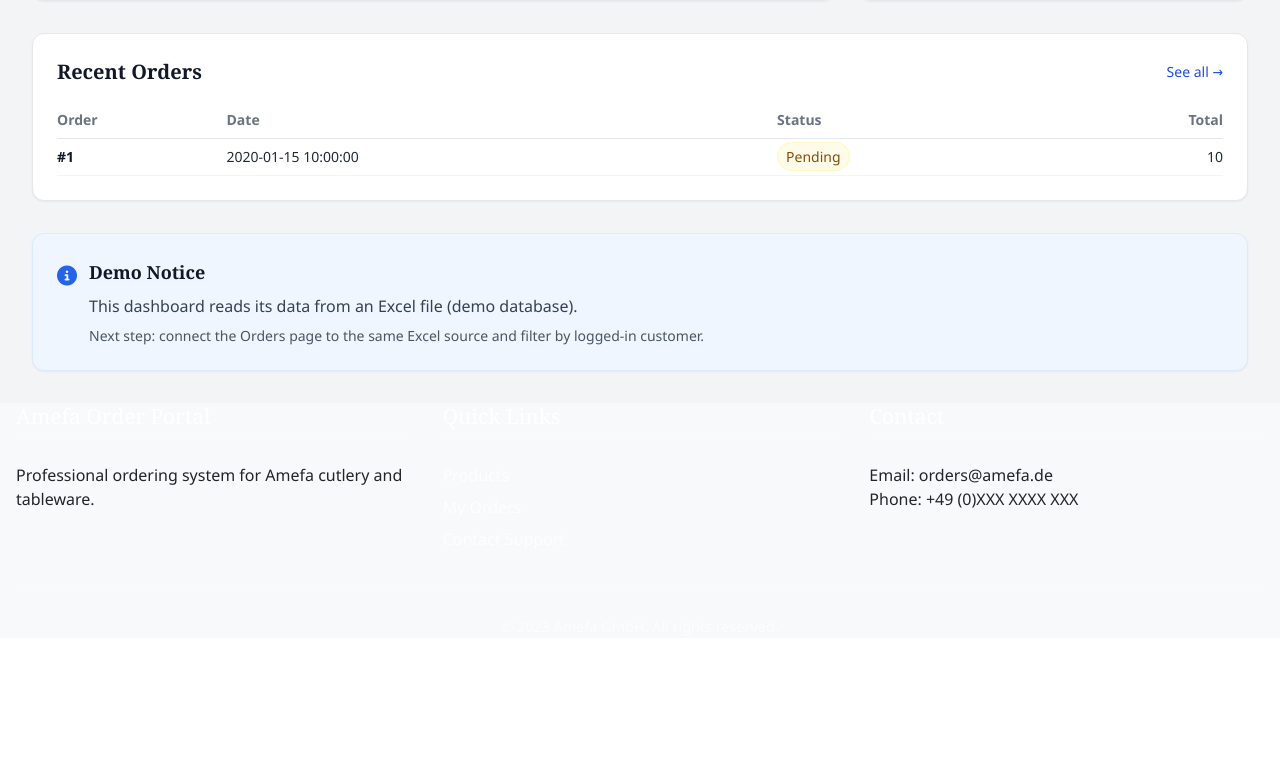
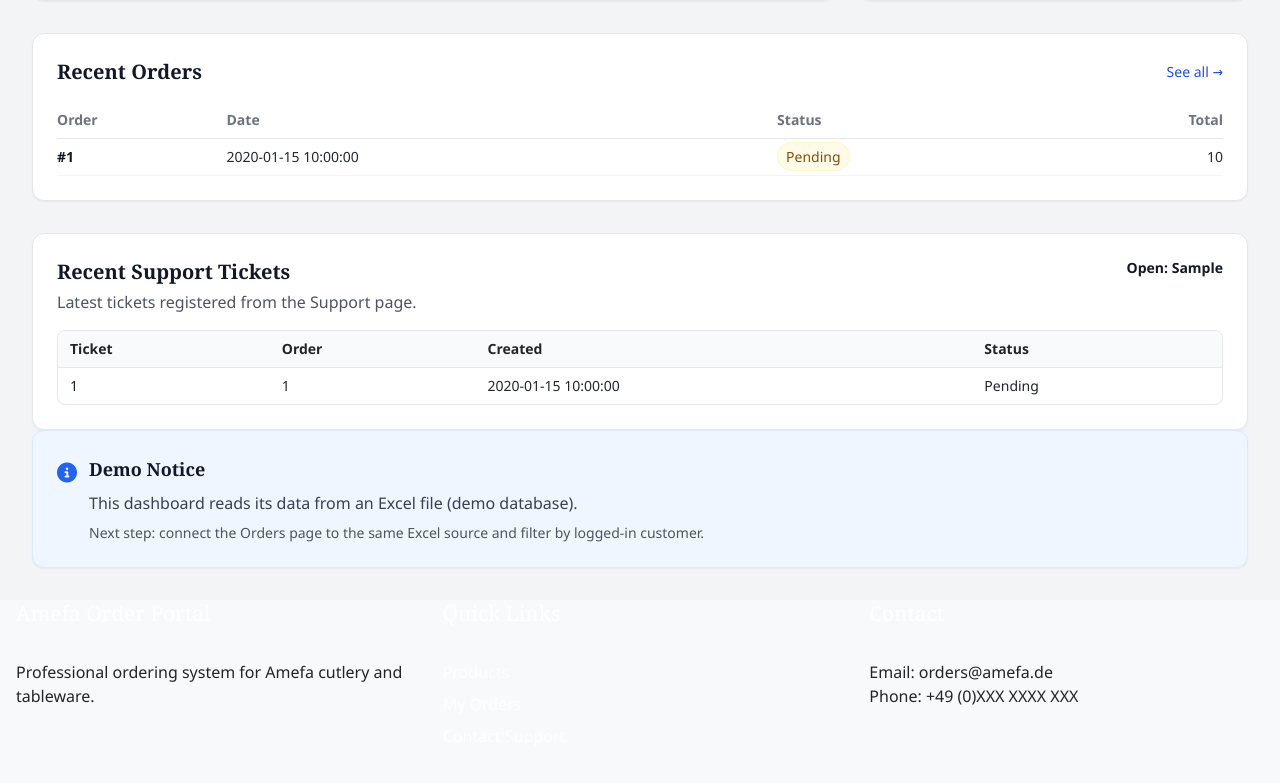
Before and after one commit to ejbeth/group-1_appliedanalytics, a Flask app: template Amefa Order Portal/templates/pages/dashboard.html in a window 1280 px wide. Shown: the part 1481-2264 px from the top of the page. Before the commit the page ends 1989 px from the top, so only its background shows below. Run offline with Flask 3, Linux system fonts and the light colour scheme; the template is opened without the code that fills it: most values are stand-ins (such as "Sample title", 1, 10 or a date in 2020); some libraries are stand-ins or nearby versions.

Commit message:
Register Emails in the Excel file

```diff
--- a/Amefa Order Portal/application.py
+++ b/Amefa Order Portal/application.py
@@ -1,4 +1,4 @@
-from flask import Flask, render_template, redirect, url_for, session, flash, request
+from flask import Flask, render_template, redirect, url_for, session, flash, request, jsonify
 import os
 from openpyxl import load_workbook
 from datetime import datetime, timedelta
@@ -7,11 +7,27 @@
 app.secret_key = 'amefa-portal-secret-key-2024'  # Change this for production
 
 EXCEL_PATH = os.path.join(os.path.dirname(__file__), "amefa_order_portal_demo_db_final_en.xlsx")
-print("EXCEL_PATH =", EXCEL_PATH)
-print("EXCEL_EXISTS =", os.path.exists(EXCEL_PATH))
 
 SHEET_ORDERS = "Orders"                                # your sheet name
 SHEET_CUSTOMERS = "Customers"  # optional (only if you want per-customer filtering)
+SHEET_SUPPORT = "Support"
+
+# Ensure that the Support worksheet exists in the Excel database.
+# If the sheet does not exist, it is created with the required header structure.
+# This helper guarantees a consistent schema before writing support ticket data.
+def ensure_support_sheet(wb):
+    if SHEET_SUPPORT not in wb.sheetnames:
+        ws = wb.create_sheet(SHEET_SUPPORT)
+        ws.append([
+            "TicketID",
+            "CustomerID",
+            "OrderID",
+            "EmailTracking",
+            "CreatedAt",
+            "Status"
+        ])
+        return ws
+    return wb[SHEET_SUPPORT]
 
 # Debug: Show template structure
 print("=" * 50)
@@ -38,6 +54,7 @@
         if username and password:  # Basic validation
             session['user_id'] = 1  # Set a dummy user ID
             session['username'] = username
+            session['customer_id'] = resolve_customer_id_from_username(username)
             flash('Login successful! Welcome to Amefa Order Portal.', 'success')
             return redirect(url_for('dashboard'))
         else:
@@ -214,9 +231,102 @@
         "status_counts": status_counts,
         "recent_orders": recent_orders,
     }
+    # --- Support tickets (latest 5) ---
+    support_tickets = []
+    if SHEET_SUPPORT in wb.sheetnames:
+        ws_sup = wb[SHEET_SUPPORT]
+
+        for row in ws_sup.iter_rows(min_row=2, values_only=True):
+            if not row or not row[0]:
+                continue
+
+            # Columns: TicketID, CustomerID, OrderID, EmailTracking, CreatedAt, Status
+            t_customer = row[1]
+
+            # Filter by logged-in customer
+            if customer_id and normalize(t_customer) != normalize(customer_id):
+                continue
+
+            support_tickets.append({
+                "ticket_id": row[0],
+                "customer_id": row[1],
+                "order_id": row[2],
+                "email_tracking": row[3],
+                "created_at": row[4],
+                "status": row[5],
+            })
+
+        # Sort by CreatedAt (string "YYYY-MM-DD HH:MM:SS") and take latest 5
+        support_tickets = sorted(
+            support_tickets,
+            key=lambda x: x.get("created_at") or "",
+            reverse=True
+        )[:5]
+
+    metrics["recent_tickets"] = support_tickets
+    metrics["open_tickets"] = sum(1 for t in support_tickets if (t.get("status") or "").lower() == "open")
 
     wb.close()
     return metrics
+
+def load_orders_from_excel(customer_id=None):
+    """
+    Load all orders from the Excel database.
+    If customer_id is provided, filter results to the logged-in customer.
+    Returns a list of order dictionaries for the Orders page.
+    """
+    wb = load_workbook(EXCEL_PATH, data_only=True)
+    ws = wb[SHEET_ORDERS]
+
+    # Build a header -> column index map from the first row
+    headers = {}
+    for c in range(1, ws.max_column + 1):
+        name = ws.cell(row=1, column=c).value
+        if name:
+            headers[str(name).strip().lower()] = c
+
+    def col(name):
+        return headers.get(name.lower())
+
+    c_order_id = col("orderid")
+    c_date = col("orderdate")
+    c_customer = col("customerid")
+    c_status = col("status")
+    c_total = col("total")
+
+    orders = []
+
+    # Read all rows and optionally filter by customer_id
+    for r in range(2, ws.max_row + 1):
+        oid = ws.cell(r, c_order_id).value if c_order_id else None
+        if not oid:
+            continue
+
+        cust = ws.cell(r, c_customer).value if c_customer else None
+        if customer_id and normalize(cust) != normalize(customer_id):
+            continue
+
+        date_val = ws.cell(r, c_date).value if c_date else None
+        status_val = ws.cell(r, c_status).value if c_status else "Unknown"
+        total_val = ws.cell(r, c_total).value if c_total else 0
+
+        # Normalize values for UI rendering
+        total_num = parse_eur(total_val)
+        date_str = date_val.strftime("%Y-%m-%d") if isinstance(date_val, datetime) else ""
+
+        orders.append({
+            "order_id": str(oid).replace("#", ""),
+            "date": date_str,
+            "status": str(status_val),
+            "total_value": total_num,
+            "total": f"€ {total_num:,.2f}",
+        })
+
+    # Sort newest first
+    orders = sorted(orders, key=lambda x: x.get("date") or "", reverse=True)
+
+    wb.close()
+    return orders
 
 @app.route('/dashboard')
 def dashboard():
@@ -249,7 +359,17 @@
     if 'user_id' not in session:
         flash('Please login to view orders.', 'error')
         return redirect(url_for('login'))
-    return render_template('pages/order_view.html')
+
+    # Get customer linked to the current session
+    customer_id = session.get("customer_id")
+
+    # Load all orders for this customer
+    orders = load_orders_from_excel(customer_id=customer_id)
+
+    return render_template(
+        'pages/order_view.html',
+        orders=orders
+    )
 
 # Reports route
 @app.route('/reports')
@@ -266,6 +386,40 @@
         flash('Please login to access support.', 'error')
         return redirect(url_for('login'))
     return render_template('pages/support.html')
+
+# Create a support ticket and store it in the Excel database
+@app.route("/support/create", methods=["POST"])
+def support_create():
+    # Read JSON payload from request
+    data = request.get_json(silent=True) or {}
+
+    # Extract required fields
+    ticket_id = (data.get("ticket_id") or "").strip()
+    order_id = (data.get("order_id") or "").strip()
+    email_tracking = (data.get("email_tracking") or "").strip()
+
+    # Get customer from session (if logged in)
+    customer_id = session.get("customer_id")
+
+    # Set metadata
+    created_at = datetime.now().strftime("%Y-%m-%d %H:%M:%S")
+    status = "Open"
+
+    # Basic validation
+    if not ticket_id:
+        return jsonify({"ok": False, "error": "Missing ticket_id"}), 400
+    if not email_tracking:
+        return jsonify({"ok": False, "error": "Missing email_tracking"}), 400
+
+    # Write ticket to Excel
+    wb = load_workbook(EXCEL_PATH)
+    ws = ensure_support_sheet(wb)
+    ws.append([ticket_id, customer_id, order_id, email_tracking, created_at, status])
+    wb.save(EXCEL_PATH)
+    wb.close()
+
+    # Return success response
+    return jsonify({"ok": True})
 
 # Add a test route to verify CSS is working
 @app.route('/test-css')
--- a/Amefa Order Portal/templates/pages/dashboard.html
+++ b/Amefa Order Portal/templates/pages/dashboard.html
@@ -211,17 +211,23 @@
 
     </div>
 
-    <!-- Recent Orders -->
+   <!-- Recent Orders section -->
 <div class="p-6 rounded-xl bg-white border border-gray-200 shadow-sm mb-8">
+
+  <!-- Section header with link to full orders page -->
   <div class="flex items-center justify-between mb-4">
     <h2 class="text-xl font-bold text-gray-900">Recent Orders</h2>
-        <a href="{{ url_for('orders') }}" class="text-blue-700 hover:text-blue-800 text-sm font-medium">
+    <a href="{{ url_for('orders') }}"
+       class="text-blue-700 hover:text-blue-800 text-sm font-medium">
       See all →
     </a>
   </div>
 
+  <!-- Orders table -->
   <div class="overflow-x-auto">
     <table class="w-full text-sm">
+
+      <!-- Table header -->
       <thead>
         <tr class="text-gray-500 border-b border-gray-200">
           <th class="text-left py-2">Order</th>
@@ -231,28 +237,49 @@
         </tr>
       </thead>
 
+      <!-- Table body -->
       <tbody class="text-gray-800">
         {% if metrics.recent_orders and metrics.recent_orders|length > 0 %}
           {% for o in metrics.recent_orders %}
+
+            <!-- Single order row -->
             <tr class="border-b border-gray-100 hover:bg-gray-50">
-                  <td class="py-2 font-semibold text-gray-900">#{{ o.order_id }}</td>
+              <td class="py-2 font-semibold text-gray-900">
+                #{{ o.order_id }}
+              </td>
               <td class="py-2">{{ o.date }}</td>
+
+              <!-- Order status with visual badge -->
               <td class="py-2">
                 {% if o.status == "Processing" %}
-                      <span class="px-2 py-1 rounded-full bg-blue-50 text-blue-700 border border-blue-100">Processing</span>
+                  <span class="px-2 py-1 rounded-full bg-blue-50 text-blue-700 border border-blue-100">
+                    Processing
+                  </span>
                 {% elif o.status == "Delivered" %}
-                      <span class="px-2 py-1 rounded-full bg-green-50 text-green-700 border border-green-100">Delivered</span>
+                  <span class="px-2 py-1 rounded-full bg-green-50 text-green-700 border border-green-100">
+                    Delivered
+                  </span>
                 {% elif o.status == "Pending" %}
-                      <span class="px-2 py-1 rounded-full bg-yellow-50 text-yellow-800 border border-yellow-100">Pending</span>
+                  <span class="px-2 py-1 rounded-full bg-yellow-50 text-yellow-800 border border-yellow-100">
+                    Pending
+                  </span>
                 {% elif o.status == "Shipped" %}
-                      <span class="px-2 py-1 rounded-full bg-purple-50 text-purple-700 border border-purple-100">Shipped</span>
+                  <span class="px-2 py-1 rounded-full bg-purple-50 text-purple-700 border border-purple-100">
+                    Shipped
+                  </span>
                 {% else %}
-                      <span class="px-2 py-1 rounded-full bg-gray-50 text-gray-700 border border-gray-200">{{ o.status }}</span>
+                  <span class="px-2 py-1 rounded-full bg-gray-50 text-gray-700 border border-gray-200">
+                    {{ o.status }}
+                  </span>
                 {% endif %}
               </td>
+
+              <!-- Order total -->
               <td class="py-2 text-right">{{ o.total }}</td>
             </tr>
           {% endfor %}
+
+        <!-- Empty state -->
         {% else %}
           <tr>
             <td colspan="4" class="py-6 text-center text-gray-600">
@@ -265,6 +292,71 @@
     </table>
   </div>
 </div>
+
+    <!-- Recent Support Tickets section -->
+<div class="mt-8 rounded-xl bg-white border border-gray-200 shadow-sm p-6">
+
+  <!-- Header: title and open tickets counter -->
+  <div class="flex items-start justify-between">
+    <div>
+      <h2 class="text-xl font-bold text-gray-900">Recent Support Tickets</h2>
+      <p class="text-gray-600 mt-1">
+        Latest tickets registered from the Support page.
+      </p>
+    </div>
+
+    <!-- Number of open tickets (for the logged-in customer) -->
+    <div class="text-sm font-semibold text-gray-900">
+      Open: {{ metrics.open_tickets }}
+    </div>
+  </div>
+
+  <!-- Tickets table -->
+  <div class="mt-4 overflow-hidden rounded-lg border border-gray-200">
+    <table class="w-full text-sm">
+
+      <!-- Table header -->
+      <thead class="bg-gray-50">
+        <tr>
+          <th class="px-3 py-2 text-left">Ticket</th>
+          <th class="px-3 py-2 text-left">Order</th>
+          <th class="px-3 py-2 text-left">Created</th>
+          <th class="px-3 py-2 text-left">Status</th>
+        </tr>
+      </thead>
+
+      <!-- Table body -->
+      <tbody>
+        {% for t in metrics.recent_tickets %}
+        <tr class="border-t">
+          <td class="px-3 py-2 font-medium text-gray-900">
+            {{ t.ticket_id }}
+          </td>
+          <td class="px-3 py-2">
+            {{ t.order_id or "—" }}
+          </td>
+          <td class="px-3 py-2">
+            {{ t.created_at }}
+          </td>
+          <td class="px-3 py-2">
+            {{ t.status }}
+          </td>
+        </tr>
+
+        <!-- Empty state -->
+        {% else %}
+        <tr class="border-t">
+          <td class="px-3 py-2 text-gray-600" colspan="4">
+            No tickets yet.
+          </td>
+        </tr>
+        {% endfor %}
+      </tbody>
+
+    </table>
+  </div>
+</div>
+
 
     <!-- Demo Notice -->
     <div class="p-6 rounded-xl bg-blue-50 border border-blue-100 shadow-sm">
```
Also changed, not shown: Amefa Order Portal/templates/pages/order_view.html (+46 -12 lines), Amefa Order Portal/templates/pages/support.html (+26 -1 lines), 1 other file. Lines whose indentation alone changed are shown as unchanged.
